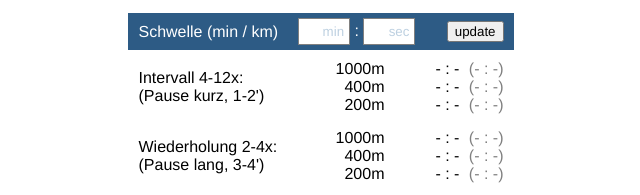
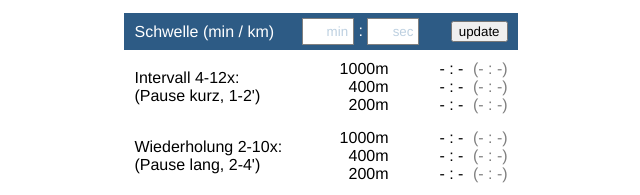
Before and after one commit to Walibu/runForm, a plain HTML site: page trainingspace.html in a window 1280 px wide. Shown: the top 195 px of the page, 319-959 px from the left. Drawn offline with Linux system fonts and the light colour scheme.

Commit message:
Wiederholungs Anzahl und Pause angepasst

```diff
--- a/trainingspace.html
+++ b/trainingspace.html
@@ -40,8 +40,8 @@
     </td>
 </tr>
 <tr class="row-time">
-    <td class="col-1">Wiederholung 2-4x:
-        <div>(Pause lang, 3-4')</div>
+    <td class="col-1">Wiederholung 2-10x:
+        <div>(Pause lang, 2-4')</div>
     </td>
     <td class="col-2">
         <div>1000m</div>
```
